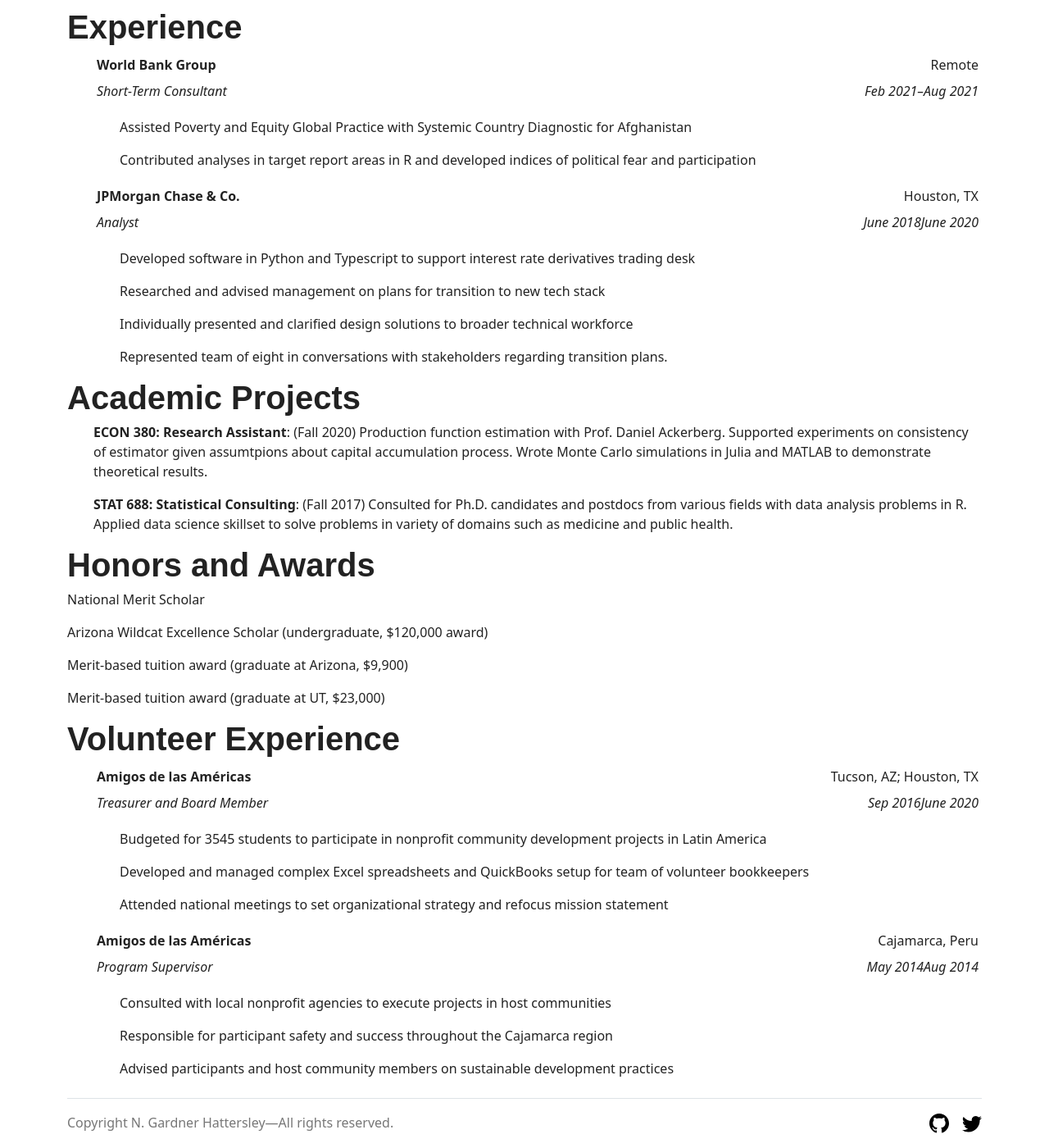
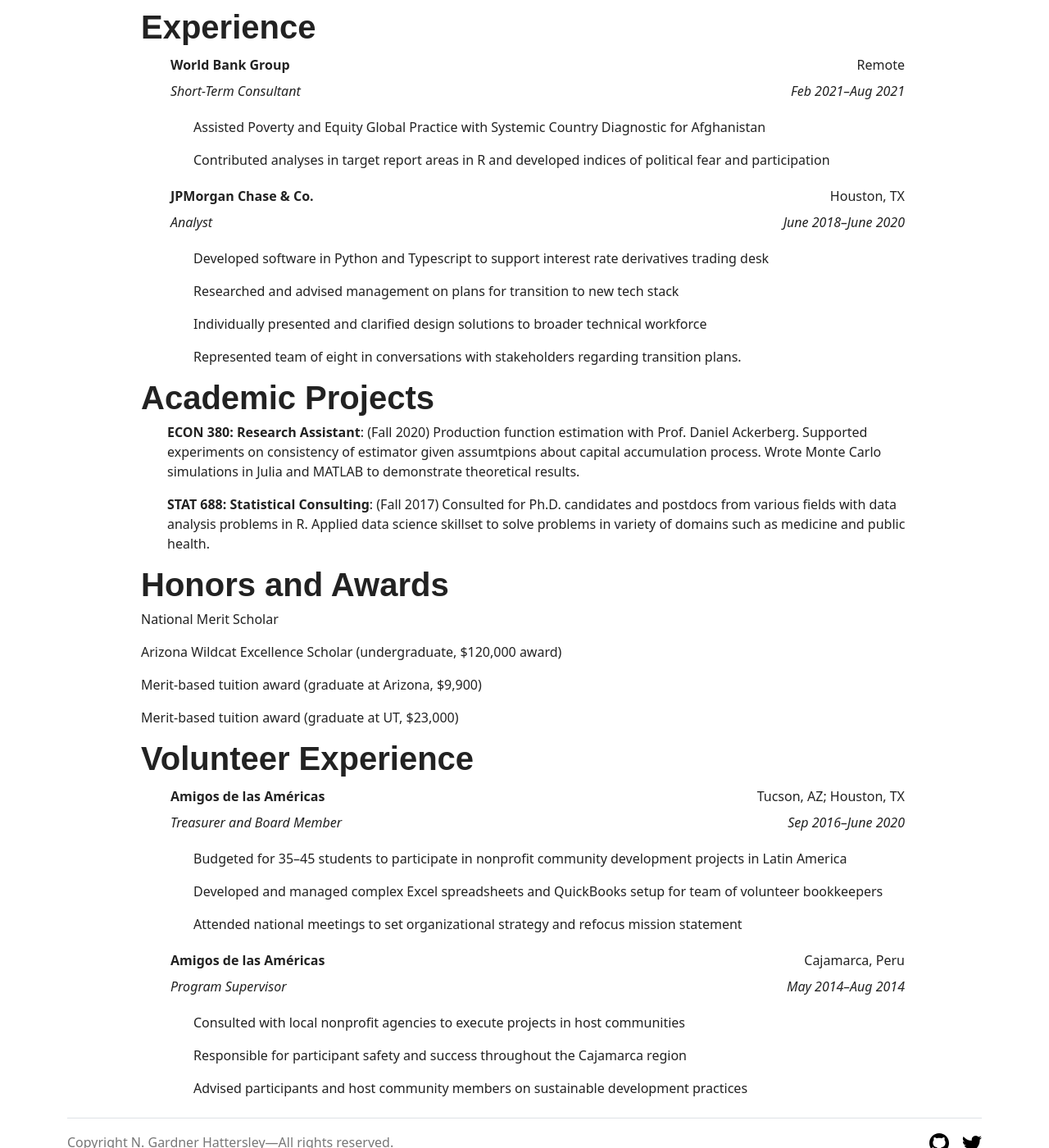
Before and after one commit to nateybear/nateybear.github.io, a Jekyll site: the page built from cv.md, in a window 1280 px wide and 1400 px high, scrolled down 697 px. Shown: the whole window at 82% size. Built offline with Jekyll 4.4.1, drawn with Linux system fonts in a browser that asks for light colours; nearby versions of some CDN libraries; some web fonts are replaced; our own code applies the rules of GitHub Pages for plain Markdown files.

Commit message:
gutters and en dashes

```diff
--- a/_includes/resume.html
+++ b/_includes/resume.html
@@ -91,7 +91,7 @@ Co.</strong></td>
 </tr>
 <tr class="even">
 <td style="text-align: left;"><em>Analyst</em></td>
-<td style="text-align: right;"><em>June 2018June 2020</em></td>
+<td style="text-align: right;"><em>June 2018–June 2020</em></td>
 </tr>
 </tbody>
 </table>
@@ -139,12 +139,12 @@ Américas</strong></td>
 </tr>
 <tr class="even">
 <td style="text-align: left;"><em>Treasurer and Board Member</em></td>
-<td style="text-align: right;"><em>Sep 2016June 2020</em></td>
+<td style="text-align: right;"><em>Sep 2016–June 2020</em></td>
 </tr>
 </tbody>
 </table>
 <ul>
-<li><p><span>Budgeted for 3545 students to participate in nonprofit
+<li><p><span>Budgeted for 35–45 students to participate in nonprofit
 community development projects in Latin America</span></p></li>
 <li><p><span>Developed and managed complex Excel spreadsheets and
 QuickBooks setup for team of volunteer bookkeepers</span></p></li>
@@ -160,7 +160,7 @@ Américas</strong></td>
 </tr>
 <tr class="even">
 <td style="text-align: left;"><em>Program Supervisor</em></td>
-<td style="text-align: right;"><em>May 2014Aug 2014</em></td>
+<td style="text-align: right;"><em>May 2014–Aug 2014</em></td>
 </tr>
 </tbody>
 </table>
--- a/_layouts/default.html
+++ b/_layouts/default.html
@@ -59,12 +59,14 @@
               </li>
           </ul>
         </header>
+        <div class="container" style="max-width: 960px;">
         <h1>
           {{ page.title }}
         </h1>
         <section>
             {{ content }}
         </section>
+        </div>
 
         <footer class="d-flex flex-wrap justify-content-between align-items-center py-3 my-4 border-top">
             <div class="col-md-8 d-flex align-items-center">
```
Also changed, not shown: index.md (+1 -1 lines), 3 other files.
